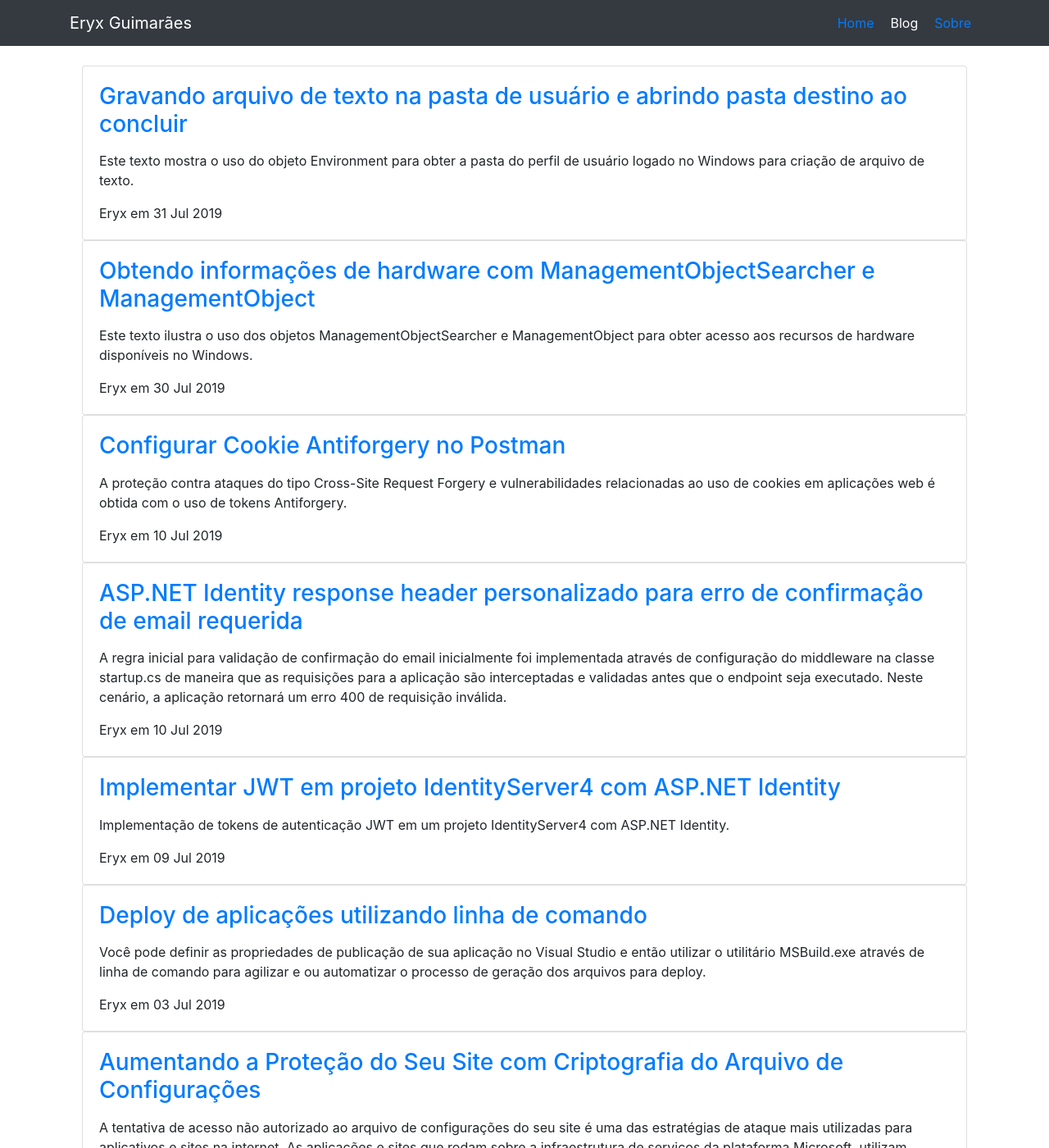
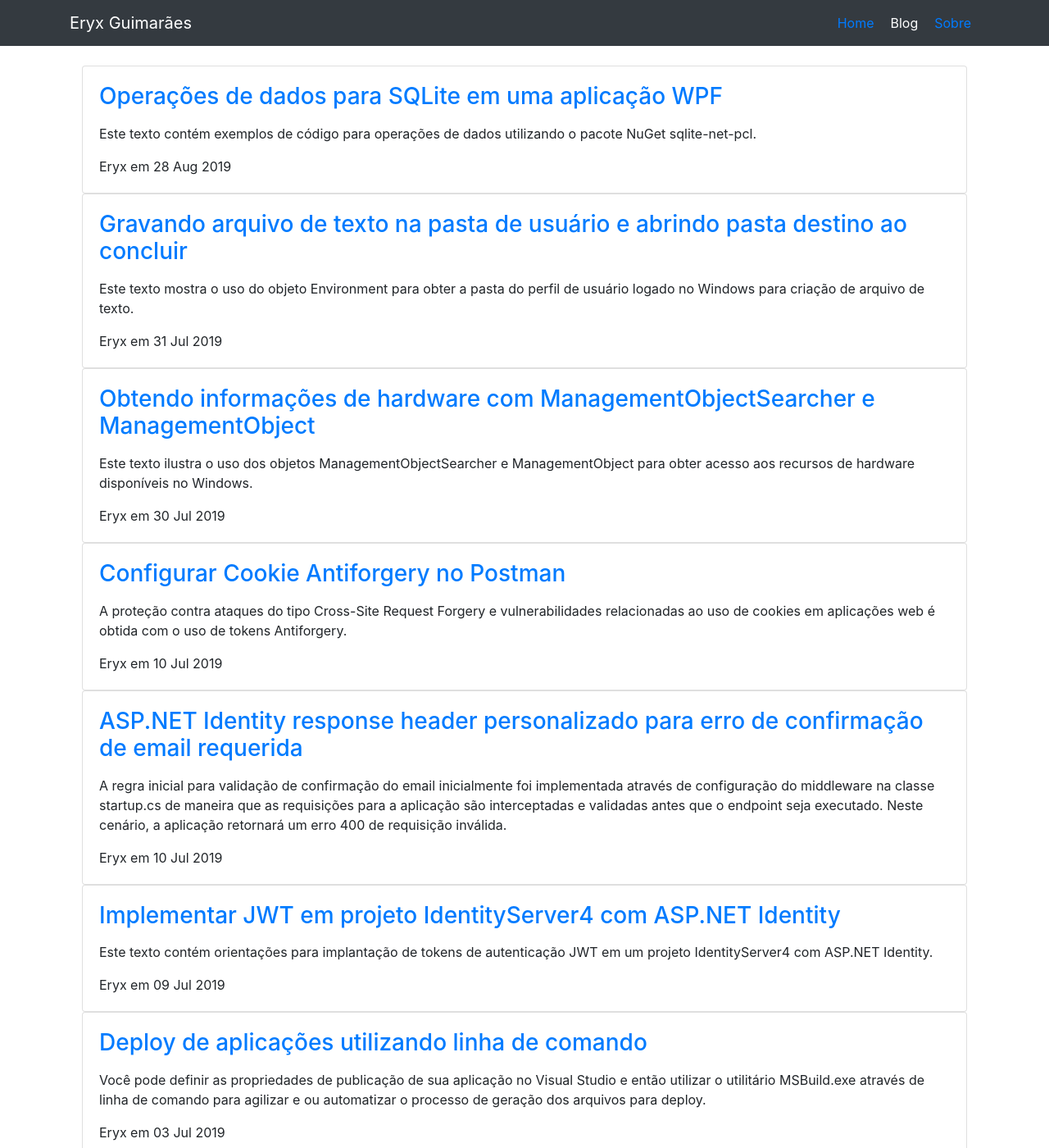
Before and after one commit to eryxjose/eryxjose.github.io, a Jekyll site: the page built from blog.html, in a window 1280 px wide and 1400 px high. Shown: the whole window at 82% size. Built offline with Jekyll 4.4.1, drawn with Linux system fonts in a browser that asks for light colours; some of the changed lines change nothing that is shown.

Commit message:
Novo post e ajuste do post jwt

```diff
--- a/_posts/2019-07-09-Implementar-JWT-em-projeto-IdentityServer4-com-ASP-NET-Identity.md
+++ b/_posts/2019-07-09-Implementar-JWT-em-projeto-IdentityServer4-com-ASP-NET-Identity.md
@@ -5,9 +5,19 @@ title: Implementar JWT em projeto IdentityServer4 com ASP.NET Identity
 date: 09/07/2019
 ---
 
-Implementação de tokens de autenticação JWT em um projeto IdentityServer4 com ASP.NET Identity.
+Este texto contém orientações para implantação de tokens de autenticação JWT em um projeto IdentityServer4 com ASP.NET Identity.
 
-Incluir middleware JWTBearer em ConfigureServices na classe startup.cs
+O cenário ideal é manter um projeto IdentityServer4 independente (separado) e implementar o ASP.NET Identity com controle de usuários e perfis para cada aplicação. No momento em que um End Point
+
+JSON Web Tokens (JWT) é um padrão para representação de claims entre duas partes de maneira segura. Veja abaixo a definição oficial no site (jwt.io)[https://jwt.io/].
+
+----
+	JSON Web Tokens are an open, industry standard RFC 7519 method for representing claims securely between two parties.
+----
+
+
+
+Incluir middleware JWTBearer em ConfigureServices na classe startup.cs do seu projeto IdentityServer4.
 
 	services.AddAuthentication(JwtBearerDefaults.AuthenticationScheme)
 		.AddJwtBearer(options =>
@@ -59,36 +69,36 @@ Este controller inicializa SignInManager<ApplicationUser> no construtor para ter
 
 As classes LoginModel e UserModel representam as informações de login e usuário referenciadas pelo TokenController.
 
-  public class LoginModel
-  {
-      public string Username { get; set; }
-      public string Password { get; set; }
-  }
+	public class LoginModel
+	{
+		public string Username { get; set; }
+		public string Password { get; set; }
+	}
 
-  private class UserModel
-  {
-      public string Name { get; set; }
-      public string Email { get; set; }
-      public DateTime Birthdate { get; set; }
-  }
+	private class UserModel
+	{
+		public string Name { get; set; }
+		public string Email { get; set; }
+		public DateTime Birthdate { get; set; }
+	}
 
 O método CreateTokenAsyn coordena a geração do token JWT.
 
-  [AllowAnonymous]
-  [HttpPost]
-  public async Task<IActionResult> CreateTokenAsync([FromBody]LoginModel login)
-  {
-      IActionResult response = Unauthorized();
-      var user = await AuthenticateAsync(login);
+	[AllowAnonymous]
+	[HttpPost]
+	public async Task<IActionResult> CreateTokenAsync([FromBody]LoginModel login)
+	{
+		IActionResult response = Unauthorized();
+		var user = await AuthenticateAsync(login);
 
-      if (user != null)
-      {
-          var tokenString = BuildToken(user);
-          response = Ok(new { token = tokenString });
-      }
+		if (user != null)
+		{
+			var tokenString = BuildToken(user);
+			response = Ok(new { token = tokenString });
+		}
 
-      return response;
-  }
+		return response;
+	}
 
 O método AuthenticateAsync valida usuário e senha informados.
 
--- /dev/null
+++ b/_posts/2019-08-28-operacoes-de-dados-para-sqlite-em-uma-aplicacao-wpf.md
@@ -0,0 +1,163 @@
+---
+layout: post
+author: Eryx
+title: Operações de dados para SQLite em uma aplicação WPF
+date: 28/08/2019
+---
+
+
+
+Este texto contém exemplos de código para operações de dados utilizando o pacote NuGet sqlite-net-pcl.
+
+# Configurações
+
+O pacote NuGet sqlite-net-pcl fornece recursos para armazenamento de dados em SQLite3 para .NET, .NET Core, e Mono. O pacote contém recursos ORM com base em padrões e atributos que possibilitam utilizar a biblioteca sem alterações no modelo de dados da sua aplicação.
+
+Para utilizar os recursos da biblioteca, adicione uma referência ao SQLite.
+
+	using SQLite;
+
+Você precisará definir atributos nas entidades (classes) da aplicação que coincidam com a nomeclatura de tabelas e campos utilizadas na base de dados SQLite. A configuração de atributos é importante para manter a consistência dos padrões de nomeclattura utilizados no backend (Pascal Case, ex.: SimualacaoId) e no banco de dados (Lowercase, ex.: simulacao_id).
+
+O exemplo a seguir ilustra alguns atributos comuns utilizados para decorar a classe Simulacao.
+
+	[Table("simulacoes")]
+    public class Simulacao
+    {
+        public Simulacao()
+        {
+            Videos = new List<SimulacaoVideo>();
+        }
+
+        [Column("id"), PrimaryKey, AutoIncrement]
+        public int Id { get; set; }
+
+        [Column("descricao")]
+        public string Descricao { get; set; }
+
+        [Ignore]
+        public List<SimulacaoVideo> Videos { get; set; }
+    }
+
+Veja um resumo dos atributos utilizados no código acima.
+
+* Table - atributo que define o nome da tabela.
+* Column - atributo que define o nome desta coluna na tabela.
+* PrimaryKey - este atributo faz com que o campo seja definido como chave-primária da tabela.
+* AutoIncrement - atributo para auto-incrementar o valor do campo para cada registro.
+* Ignore - propriedades de navegação utilizadas para referênciar tabelas relacionadas.
+* Indexed - este atributo define que a coluna será indexada para agilizar consultas.
+* MaxLength - atributo para definir o tamanho do campo em caracteres (ex.: [MaxLength(50)]).
+* Unique - atributo para definir restrição de valores únicos para o campo.
+
+# Consulta dados sem parâmetros
+
+O código abaixo inicia uma conexão com o banco de dados, cria a tabela simulacoes caso não exista, obtém os dados da tabela e preenche na variável simulacoes, e em seguida, atribui o objeto de dados ao grid de simulações.
+
+	private void LoadSimulacoes()
+	{
+		try
+		{
+			using (var conn = new SQLite.SQLiteConnection(DatabaseObjects.filePath))
+			{
+				conn.CreateTable<simulacoes>();
+				var simulacoes = conn.Table<simulacoes>().ToList();
+				SimulacoesDataGrid.ItemsSource = simulacoes;
+			}
+		}
+		catch (Exception ex)
+		{
+			throw;
+		}
+	}
+
+A primeira versão de código (abaixo) utilizava outros componentes NuGet (ex.: SQLite, SQLite.EF6, etc.) que não conseguem obter novos registros do banco de dados SQLite sem que fosse necessário reiniciar a aplicação.
+
+	using (var conn = new SQLiteConnection(DatabaseObjects.ConnectionString))
+	{
+		using (var cmd = new SQLiteCommand())
+		{
+			cmd.Connection = conn;
+			cmd.CommandType = CommandType.Text;
+			cmd.CommandText = DatabaseObjects.SqlSelectSimulacoes;
+
+			conn.Open();
+			SQLiteDataReader reader = cmd.ExecuteReader();
+
+			while (reader.Read())
+			{
+				Simulacao simulacao = new Simulacao { Id = reader.GetInt32(0), Descricao = reader.GetString(1) };
+				Simulacoes.Add(simulacao);
+				LoadVideos(simulacao);
+			}
+			SimulacoesDataGrid.ItemsSource = Simulacoes.Count > 0 ? Simulacoes : new List<Simulacao>();
+		}
+	}
+
+# Consulta dados com parâmetros
+
+Você pode utilizar LINQ para definir parâmetros para consulta e obtenção de dados. Veja o exemplo a seguir.
+
+	var videos = conn.Table<SimulacaoVideo>().Where(o => o.SimulacaoId == simulacao.Id).ToList();
+
+Mais uma vez, compare com o código abaixo e observe que a abordagem acima utiliza menos código para realizar a mesma operação.
+
+	using (var cmd = new SQLiteCommand())
+	{
+		cmd.Connection = conn;
+		cmd.CommandType = CommandType.Text;
+		cmd.CommandText = DatabaseObjects.SqlSelectSimulacoesVideo;
+		cmd.Parameters.Add(new SQLiteParameter("@param1", DbType.Int32) { Value = simulacao.Id });
+
+		conn.Open();
+		SQLiteDataReader reader = cmd.ExecuteReader();
+		while (reader.Read())
+		{
+			SimulacaoVideo video = new SimulacaoVideo { Id = reader.GetInt32(0) };
+			simulacao.Videos.Add(video);
+		}
+	}
+
+# Inserindo registros
+
+Para inserir dados, crie uma instância do objeto a ser inserido e utilize o comando Insert. Veja exemplo a seguir.
+
+	...
+
+	var novaSimulacao = new Simulacao { Descricao = DescricaoTextBox.Text };
+	using (var conn = new SQLite.SQLiteConnection(DatabaseObjects.filePath))
+	{
+		conn.CreateTable<Simulacao>();
+		conn.Insert(novaSimulacao);
+	}
+
+	...
+
+Vale reforçar a diferença na quantidade de código necessário para executar a mesma operação de insert quando não estamos utilizando o componente sqlite-net-pcl.
+
+	...
+
+	using (var conn = new SQLiteConnection(DatabaseObjects.ConnectionString))
+	{
+		using (var cmd = new SQLiteCommand())
+		{
+			cmd.Connection = conn;
+			cmd.CommandType = CommandType.Text;
+			cmd.CommandText = DatabaseObjects.SqlInsertSimulacao;
+			cmd.Parameters.Add(new SQLiteParameter("@param1", DbType.String) { Value = DescricaoTextBox.Text });
+			conn.Open();
+			result = (long)cmd.ExecuteScalar();
+		}
+	}
+
+	...
+
+# Resumo
+
+A biblioteca sqlite-net-pcl funciona de maneira semelhante a outros ORMs. Depois de criar uma instância de um objeto novo a ser inserido e enviá-lo como parâmetro para a função Insert() o campo identificador (ex.: Id) será preenchido automaticamente depois que a operação de inclusão for concluída.
+
+Observe que não foi necessário fechar explicitamente o objeto de conexão (ex.: conn.close()) porque utilizamos o comando using que faz o fechamento da conexão automaticamente.
+
+# Referências
+
+(Repositório GitHub sqlite-net-pcl)[https://github.com/praeclarum/sqlite-net]
```
